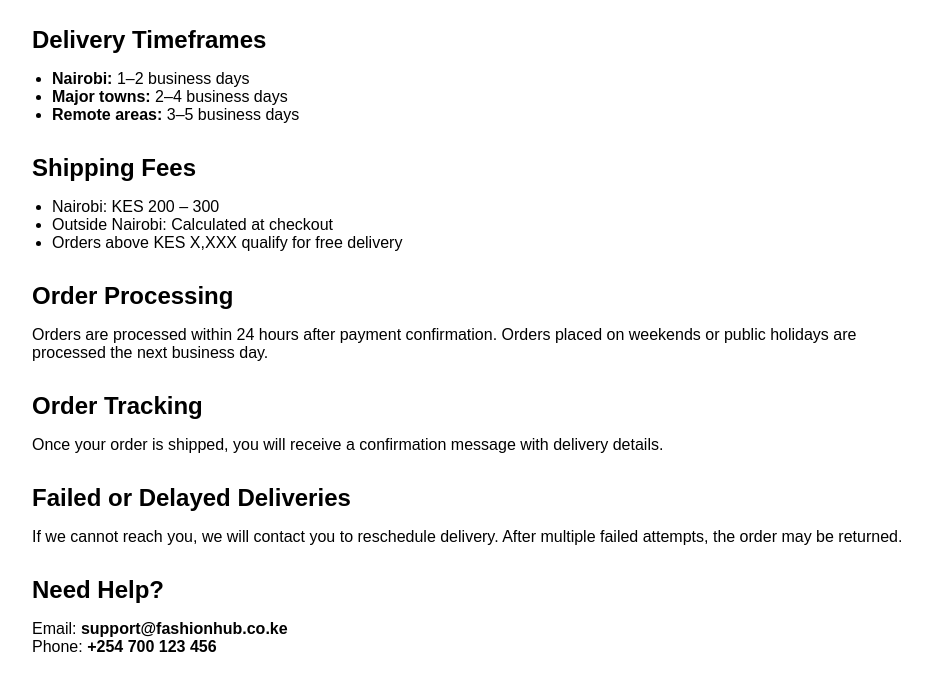
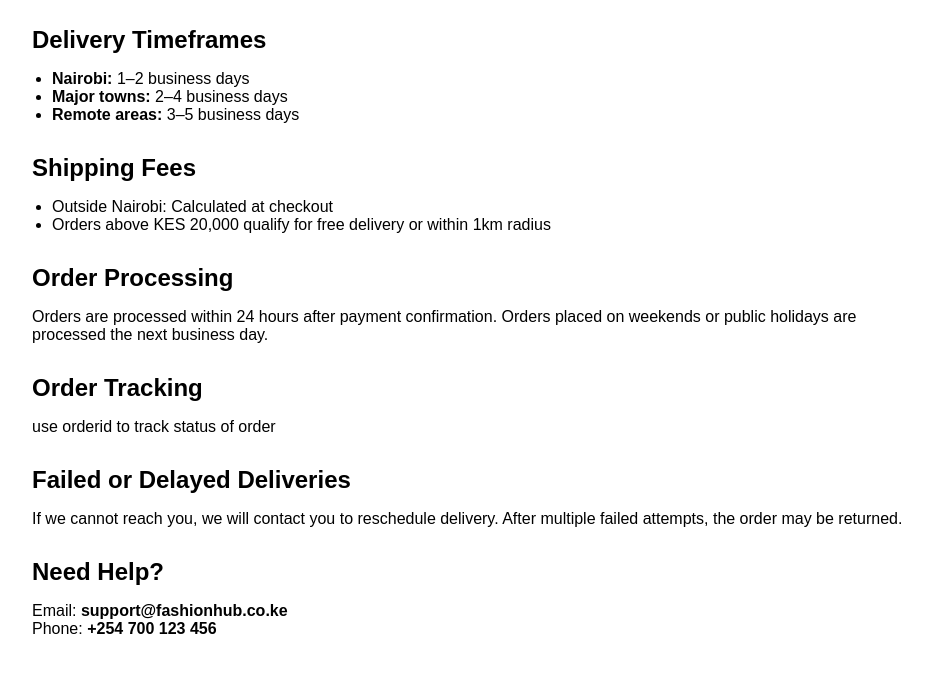
Before and after one commit to samuelkanyingi/FashionCommerce, a Django app: page /shipping_info/ in a window 1280 px wide. Shown: the part 282-976 px from the top of the page, without its empty margins (158-1090 px from the left). Run offline with Django 5.2, Linux system fonts and the light colour scheme.

Commit message:
fix shipping

```diff
--- a/shop/views.py
+++ b/shop/views.py
@@ -1160,20 +1160,50 @@ def test_payment(request, order_id):
     return redirect("cart")
 
 
+@csrf_exempt
 @require_POST
 def update_shipping(request):
-    if not request.user.is_authenticated:
-        return JsonResponse({"error": "Not authenticated"}, status=403)
     location = request.POST.get("location", "")
     address = request.POST.get("address", "")
-    order = Order.objects.filter(buyer=request.user, status="PENDING").first()
+    landmark = request.POST.get("landmark", "")
+    email = request.POST.get("email")
+    phone_input = request.POST.get("phone")
+
+    # Find order for both logged in and guest users
+    order = None
+    if request.user.is_authenticated:
+        order = Order.objects.filter(buyer=request.user, status="PENDING").first()
+    else:
+        order_id = request.session.get("guest_order_id")
+        if order_id:
+            order = Order.objects.filter(id=order_id, status="PENDING").first()
+
     if not order:
         return JsonResponse({"error": "No pending order found"}, status=404)
-    order.location = location
-    order.address = address
-    order.delivery_fee = calculate_delivery_fee(location)
+
+    # Update order details
+    if location:
+        order.location = location
+        order.delivery_fee = calculate_delivery_fee(location)
+    if address:
+        order.address = address
+    if landmark:
+        order.landmark = landmark
+    if email:
+        order.email = email
+    if phone_input:
+        order.phone = phone_input
+
     order.save()
-    return JsonResponse({"success": True, "delivery_fee": order.delivery_fee})
+
+    # Sync items from session just in case
+    sync_order_items(request, order)
+
+    return JsonResponse({
+        "status": "success",
+        "delivery_fee": order.delivery_fee,
+        "grand_total": order.get_grand_total()
+    })
 
 
 def my_receipts(request):
--- a/templates/shop/shipping_info.html
+++ b/templates/shop/shipping_info.html
@@ -71,9 +71,9 @@
     <div class="info-block">
         <h2>Shipping Fees</h2>
         <ul>
-            <li>Nairobi: KES 200 – 300</li>
+
             <li>Outside Nairobi: Calculated at checkout</li>
-            <li>Orders above KES X,XXX qualify for free delivery</li>
+            <li>Orders above KES 20,000 qualify for free delivery or within 1km radius</li>
         </ul>
     </div>
 
@@ -88,8 +88,7 @@
     <div class="info-block">
         <h2>Order Tracking</h2>
         <p>
-            Once your order is shipped, you will receive a confirmation message
-            with delivery details.
+            use orderid to track status of order
         </p>
     </div>
 
```
